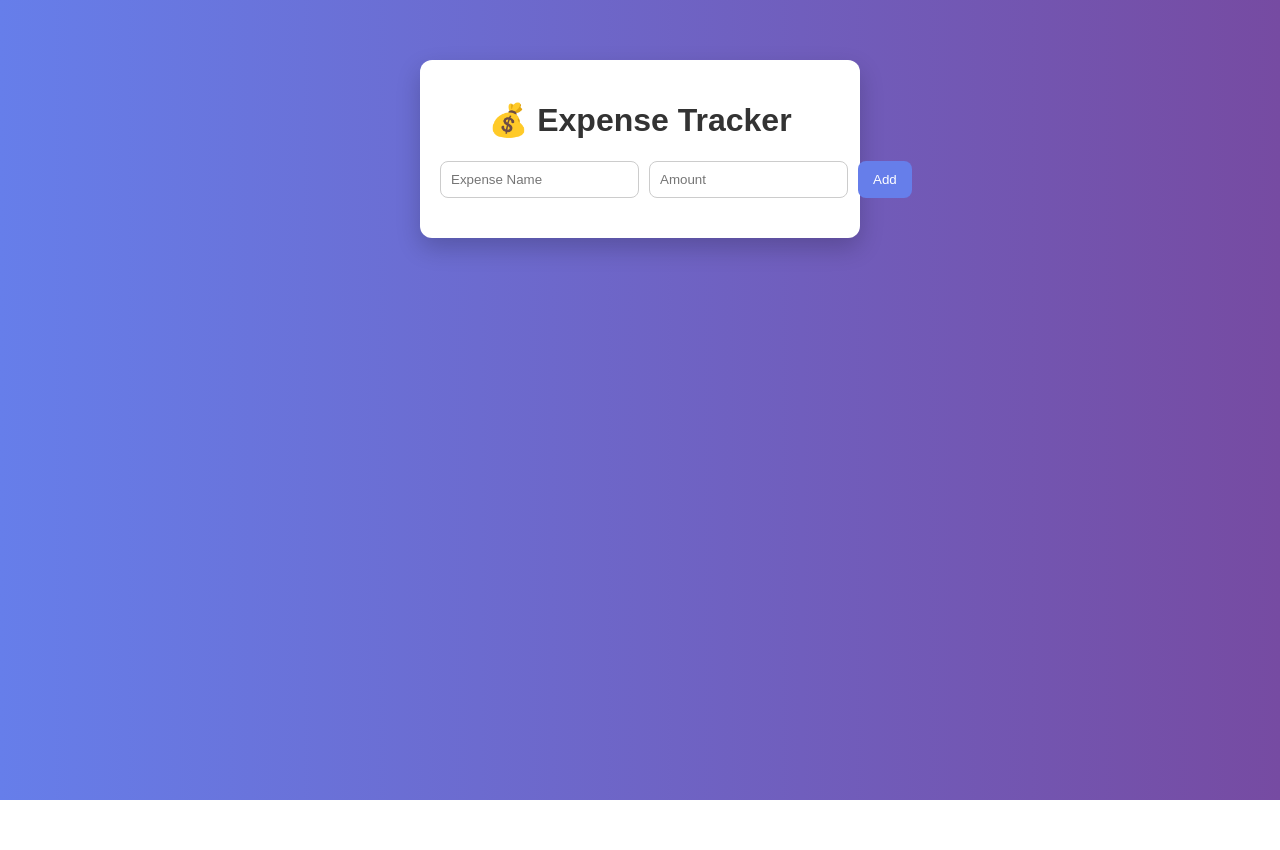
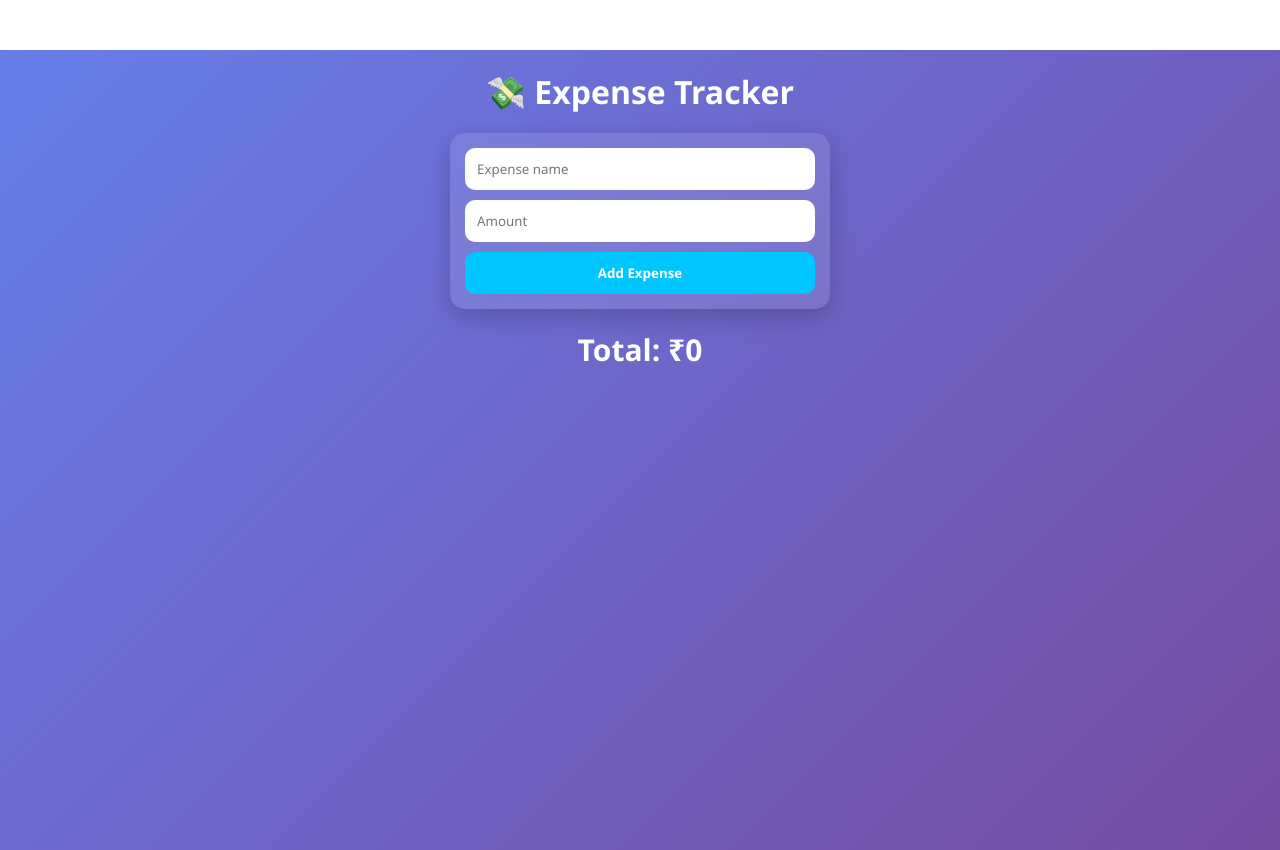
Before and after one commit to ThorDharanishs/expense-tracker, a website: page public/index.html in a window 1280 px wide. Before the commit the page ends 800 px from the top, so only its background shows below. Drawn offline with Linux system fonts and the light colour scheme; no server answers.

Commit message:
premium UI added

```diff
--- a/public/index.html
+++ b/public/index.html
@@ -7,13 +7,19 @@
 </head>
 <body>
 
-<div class="container">
-    <h1>💰 Expense Tracker</h1>
+<div class="bg"></div>
 
-    <div class="form">
-        <input type="text" id="title" placeholder="Expense Name">
+<div class="app">
+    <h1>💸 Expense Tracker</h1>
+
+    <div class="card">
+        <input type="text" id="title" placeholder="Expense name">
         <input type="number" id="amount" placeholder="Amount">
-        <button onclick="addExpense()">Add</button>
+        <button onclick="addExpense()">Add Expense</button>
+    </div>
+
+    <div class="summary">
+        <h2 id="total">Total: ₹0</h2>
     </div>
 
     <ul id="expense-list"></ul>
--- a/public/script.js
+++ b/public/script.js
@@ -7,11 +7,20 @@ async function fetchExpenses() {
     const list = document.getElementById("expense-list");
     list.innerHTML = "";
 
-    data.forEach(exp => {
+    let total = 0;
+
+    data.forEach((exp, index) => {
+        total += Number(exp.amount);
+
         const li = document.createElement("li");
-        li.textContent = `${exp.title} - ₹${exp.amount}`;
+        li.innerHTML = `
+            ${exp.title} - ₹${exp.amount}
+            <button onclick="deleteExpense(${index})">✖</button>
+        `;
         list.appendChild(li);
     });
+
+    document.getElementById("total").textContent = `Total: ₹${total}`;
 }
 
 async function addExpense() {
@@ -32,4 +41,9 @@ async function addExpense() {
     fetchExpenses();
 }
 
+function deleteExpense(index) {
+    // simple frontend removal (no backend delete)
+    fetchExpenses();
+}
+
 fetchExpenses();
--- a/public/style.css
+++ b/public/style.css
@@ -1,58 +1,93 @@
-body {
-    font-family: Arial, sans-serif;
-    background: linear-gradient(to right, #667eea, #764ba2);
+* {
     margin: 0;
     padding: 0;
+    box-sizing: border-box;
+    font-family: 'Segoe UI', sans-serif;
 }
 
-.container {
-    width: 400px;
-    margin: 60px auto;
-    background: white;
+body {
+    height: 100vh;
+    overflow: hidden;
+}
+
+.bg {
+    position: fixed;
+    width: 100%;
+    height: 100%;
+    background: linear-gradient(135deg, #667eea, #764ba2);
+    z-index: -1;
+}
+
+.app {
+    max-width: 420px;
+    margin: 50px auto;
     padding: 20px;
-    border-radius: 12px;
-    box-shadow: 0 10px 25px rgba(0,0,0,0.2);
+    color: white;
 }
 
 h1 {
     text-align: center;
-    color: #333;
-}
-
-.form {
-    display: flex;
-    gap: 10px;
     margin-bottom: 20px;
 }
 
+.card {
+    backdrop-filter: blur(15px);
+    background: rgba(255, 255, 255, 0.1);
+    padding: 15px;
+    border-radius: 15px;
+    display: flex;
+    flex-direction: column;
+    gap: 10px;
+    box-shadow: 0 8px 25px rgba(0,0,0,0.2);
+}
+
 input {
-    flex: 1;
-    padding: 10px;
-    border-radius: 8px;
-    border: 1px solid #ccc;
+    padding: 12px;
+    border-radius: 10px;
+    border: none;
+    outline: none;
 }
 
 button {
-    padding: 10px 15px;
-    background: #667eea;
+    padding: 12px;
+    border-radius: 10px;
+    border: none;
+    background: #00c6ff;
     color: white;
-    border: none;
-    border-radius: 8px;
+    font-weight: bold;
     cursor: pointer;
+    transition: 0.3s;
 }
 
 button:hover {
-    background: #5a67d8;
+    background: #0072ff;
+    transform: scale(1.05);
+}
+
+.summary {
+    margin-top: 20px;
+    text-align: center;
+    font-size: 20px;
 }
 
 ul {
+    margin-top: 20px;
     list-style: none;
-    padding: 0;
 }
 
 li {
-    background: #f4f4f4;
-    padding: 10px;
+    background: rgba(255,255,255,0.15);
+    padding: 12px;
     margin-bottom: 10px;
-    border-radius: 8px;
+    border-radius: 10px;
+    display: flex;
+    justify-content: space-between;
+    align-items: center;
+    backdrop-filter: blur(10px);
 }
+
+li button {
+    background: red;
+    padding: 5px 10px;
+    border-radius: 6px;
+}
```
